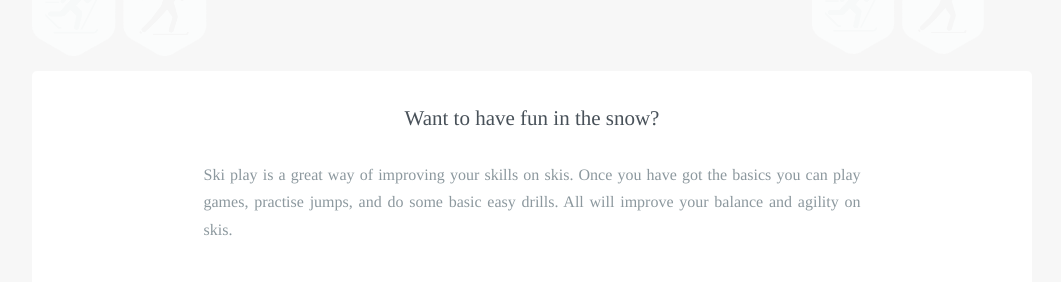
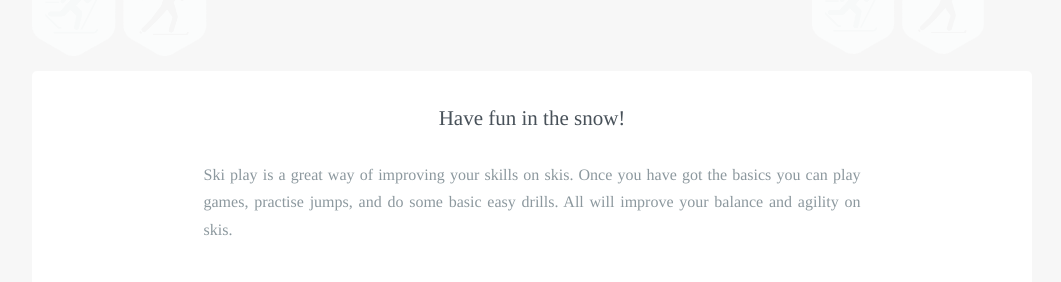
Before and after one commit to robcatto/robcatto.github.io, a Jekyll site: the page built from get-started/improve-your-skills/index.html, in a window 1280 px wide and 900 px high. Shown: the part 207-489 px from the top of the window, without its empty margins (108-1169 px from the left). Built offline with Jekyll 4.4.1, drawn with Linux system fonts in a browser that asks for light colours; some web fonts are replaced; Markdown is read by kramdown in place of the engine named in the settings.

Commit message:
Update index.html

```diff
--- a/get-started/improve-your-skills/index.html
+++ b/get-started/improve-your-skills/index.html
@@ -31,7 +31,7 @@ layout: default
       <div class="content">
         <div id="content1">
         <section class="mobile_section" style="padding-bottom: 40px;">
-                <h3 class="heading__aligned--page" style="text-align: center;">Want to have fun in the snow?</h3>
+                <h3 class="heading__aligned--page" style="text-align: center;">Have fun in the snow!</h3>
                 <p class="left__aligned--p">Ski play is a great way of improving your skills on skis. Once you have got the basics you can play games, practise jumps, and do some basic easy drills. All will improve your balance and agility on skis.
                 </p>
                 <div class="one">
```
